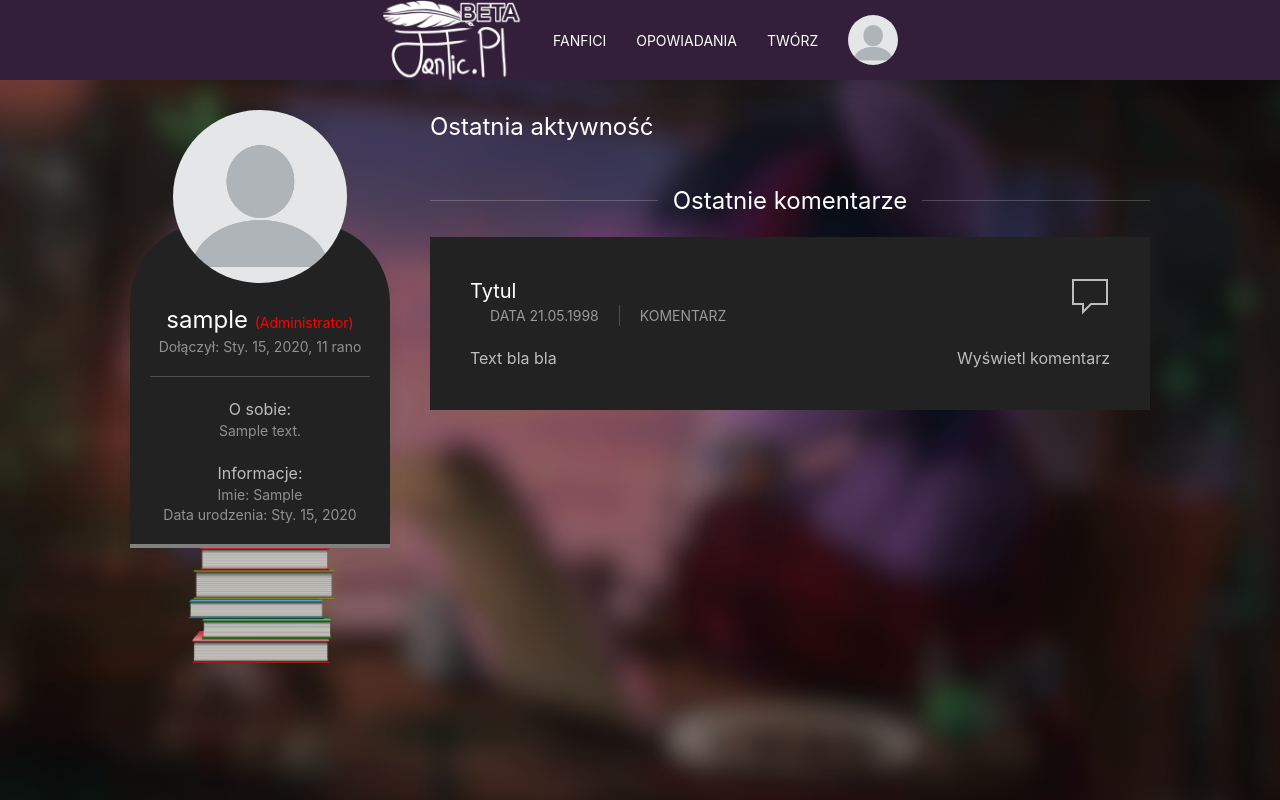
After one commit to Notiooo/fanfic_pl, a Django app: page /users/1/ in a window 1280 px wide. The commit adds this page. Run offline with Django 3.2, Linux system fonts and the light colour scheme; tables that the repository leaves empty hold one stand-in row (values such as "Sample post"); some libraries are stand-ins or nearby versions.

Commit message:
Some profiles, and fandoms

```diff
--- a/fanfic_pl/fanfics/models.py
+++ b/fanfic_pl/fanfics/models.py
@@ -7,7 +7,7 @@ class Fandom(models.Model):
     fandom_name = models.CharField(max_length=70, blank=False, unique=True)
     description = models.TextField()
     slug = models.SlugField(unique=True, max_length=80)
-    tags = TaggableManager()
+    tags = TaggableManager(help_text="Podaj słowa kluczowe, które najbardziej oddają twój fandom.")
 
     def __str__(self):
         return self.fandom_name
@@ -17,14 +17,16 @@ class Fandom(models.Model):
         super(Fandom, self).save(*args, **kwargs)
 
 class Fanfic(models.Model):
-    fandom = models.ForeignKey(Fandom, on_delete=models.CASCADE, related_name='fandom')
+    fandom = models.ForeignKey(Fandom, on_delete=models.CASCADE, related_name='fanfics')
     title = models.CharField(max_length=160, blank=False)
     text = models.TextField()
     date = models.DateTimeField(auto_now_add=True)
+    nsfw = models.BooleanField(default=False, help_text="Czy fanfic zawiera treści przeznaczone dla osób dorosłych?")
     author = models.ForeignKey(
         settings.AUTH_USER_MODEL,
         on_delete=models.CASCADE,
     )
+    tags = TaggableManager(help_text="Podaj słowa kluczowe, które najbardziej oddają twój fanfic.")
 
     def __str__(self):
         return self.title
--- a/fanfic_pl/fanfics/templates/fanfics/fanfic_list.html
+++ b/fanfic_pl/fanfics/templates/fanfics/fandom_list.html
@@ -66,7 +66,7 @@ $(document).ready(function(){
 			    <div class="uk-card-header">
 			        <div class="uk-grid-small uk-flex-middle" uk-grid>
 			            <div class="uk-width-expand">
-			                <h3 class="uk-card-title uk-margin-remove-bottom">{{ fandom.fandom_name }}</h3>
+							<h3 class="uk-card-title uk-margin-remove-bottom"><a class="uk-link-text" href="{% url 'fandom' fandom.slug %}">{{ fandom.fandom_name }}</a></h3>
 			            </div>
 			        </div>
 			    </div>
--- a/fanfic_pl/fanfics/urls.py
+++ b/fanfic_pl/fanfics/urls.py
@@ -2,5 +2,6 @@ from django.urls import path
 from . import views
 
 urlpatterns = [
-    path('', views.FandomsView.as_view(), name='fandoms'),
+    path('', views.FandomsHomeView.as_view(), name='fandoms'),
+    path('<slug:slug_fandom>/', views.FandomView.as_view(), name='fandom'),
 ]
--- a/fanfic_pl/templates/base.html
+++ b/fanfic_pl/templates/base.html
@@ -2,7 +2,7 @@
 <!DOCTYPE html>
 <html lang="en">
 <head>
-	<title>Fanfic.pl</title>
+	<title>{% block title %} Fanfic.pl {% endblock title %}</title>
 	<meta charset="utf-8">
 	<meta name="viewport" content="width=device-width, initial-scale=1">
 	<link rel="stylesheet" href="{% static 'css/uikit.min.css' %}" />
--- a/fanfic_pl/templates/base/navbar.html
+++ b/fanfic_pl/templates/base/navbar.html
@@ -21,7 +21,7 @@
                         <li>Hej, {{ user.username }}!</li>
                         <li><a href="#">Twoje opowiadania</a></li>
                         <li><a href="#">Twoje fanfici</a></li>
-                        <li><a href="#">Twój profil</a></li>
+                        <li><a href="{% url 'profile' user.id %}">Twój profil</a></li>
                         <li><a href="#">Ulubione</a></li>
                         <li><a href="{% url 'logout' %}?next={% firstof request.path '/' %}">Wyloguj się</a></li>
                     {% else %}
--- /dev/null
+++ b/fanfic_pl/users/templates/users/profile.html
@@ -0,0 +1,62 @@
+{% extends 'base.html' %}
+{% load static %}
+
+{% block title %}Profil użytkownika {{ user.username }} - Fanfic.pl{% endblock title %}
+
+{% block content %}
+<div class="uk-background-cover uk-flex uk-flex-center uk-padding-large uk-text-center" uk-height-viewport style="background-image: url('{% static 'img/blured-background.jpg' %}');">
+    <div class="uk-width-1-1 uk-padding" uk-grid>
+        <div class="uk-width-medium@s uk-text-break">
+            <img src="{% static 'img/user.png' %}" class="uk-width-2-3 uk-align-center uk-border-circle">
+            <div class="uk-card-body uk-card-secondary uk-card-small" style="padding-top: 80px; border-radius: 80px 80px 0px 0px; margin-top: -90px; border-bottom: 4px solid grey;">
+                <h3 class="uk-card-title uk-margin-remove-bottom">{{ obj_user.username }} {% if obj_user.is_staff %}<span class="uk-text-meta" style="color: red">(Administrator)</span>{% endif %}</h3>
+                <p class="uk-text-meta uk-margin-remove-top">Dołączył: {{ obj_user.date_joined }}</p>
+                <hr>
+                <!-- O SOBIE -->
+                <p class="uk-margin-remove">O sobie:</p>
+                <div class="uk-text-meta">{% if obj_user.about %} {{ obj_user.about }} {% else %} {{ obj_user.username }} nic o sobie nie napisał 😢 {% endif %}
+                </div>
+                <!-- DANE -->
+                <p class="uk-margin-remove-bottom">Informacje:</p>
+                <div class="uk-text-meta">Imie: {% if obj_user.first_name %} {{ obj_user.first_name }} {% else %} brak :c {% endif %}</div>
+                <div class="uk-text-meta">Data urodzenia: {% if obj_user.birth %} {{ obj_user.birth }} {% else %} nie urodził się :c {% endif %}</div>
+
+                {% if user == obj_user %}
+                <p class="uk-text-center">
+                    <a href=""><button class="uk-button uk-button-default">Edytuj swoje dane</button></a>
+                </p>
+                <p class="uk-text-center">
+                    <a href=""><button class="uk-button uk-button-secondary">Zmień swoje hasło</button></a>
+                </p>
+                {% endif %}
+            </div>
+            <div class="uk-width-1-1 uk-text-center uk-visible@s">
+                <img src="{% static 'img/user_books.png' %}" class="uk-width-small">
+            </div>
+        </div>
+
+        <!-- ACTIVITY TAB -->
+
+        <div class="uk-width-expand@s uk-light uk-text-left">
+            <h3>Ostatnia aktywność</h3>
+            <h3 class="uk-heading-line uk-text-center"><span>Ostatnie komentarze</span></h3>
+            <div class="uk-comment uk-background-secondary uk-padding uk-margin-bottom">
+                <header class="uk-comment-header uk-grid-medium uk-flex-middle" uk-grid>
+                    <div class="uk-width-expand">
+                        <span uk-icon="icon: comment; ratio: 2" class="uk-float-right"></span>
+                        <h4 class="uk-comment-title uk-margin-remove"><a class="uk-link-reset" href="">Tytul</a></h4>
+                        <ul class="uk-comment-meta uk-subnav uk-subnav-divider uk-margin-remove-top uk-link-reset">
+                            <li><a>Data 21.05.1998</a></li>
+                            <li><a>Komentarz</a></li>
+                        </ul>
+                    </div>
+                </header>
+                <div class="uk-comment-body">
+                    <p>Text bla bla<a href="" class="uk-link-text uk-title-lead uk-float-right">Wyświetl komentarz</a></p>
+                </div>
+            </div>
+        </div>
+
+    </div>
+</div>
+{% endblock content %}
--- a/fanfic_pl/users/urls.py
+++ b/fanfic_pl/users/urls.py
@@ -4,4 +4,5 @@ from . import views
 urlpatterns = [
     path('register/', views.RegisterView.as_view(), name="register"),
     path('login/', views.CustomLoginView.as_view(), name="login"),
+    path('<int:pk>/', views.CustomProfileView.as_view(), name="profile")
 ]
--- a/fanfic_pl/users/views.py
+++ b/fanfic_pl/users/views.py
@@ -4,6 +4,7 @@ from django.contrib.auth.mixins import LoginRequiredMixin
 from django.urls import reverse_lazy
 from django.contrib.auth import views as auth_views
 
+from .models import CustomUser
 from .forms import CustomUserCreationForm, CustomUserLoginForm
 
 # Create your views here.
@@ -17,3 +18,8 @@ class RegisterView(generic.CreateView):
 
 class CustomLoginView(auth_views.LoginView):
     authentication_form = CustomUserLoginForm
+
+class CustomProfileView(generic.DetailView):
+    model = CustomUser
+    template_name = 'users/profile.html'
+    context_object_name = 'obj_user'
```
Also changed, not shown: fanfic_pl/fanfics/templates/fanfics/fandom_detail.html (added, +13 -0 lines), fanfic_pl/fanfics/views.py (+11 -4 lines), fanfic_pl/fanfics/migrations/0002_auto_20200215_2132.py (added), fanfic_pl/fanfics/migrations/0003_auto_20200215_2156.py (added), fanfic_pl/users/static/img/user_books.png (added).
